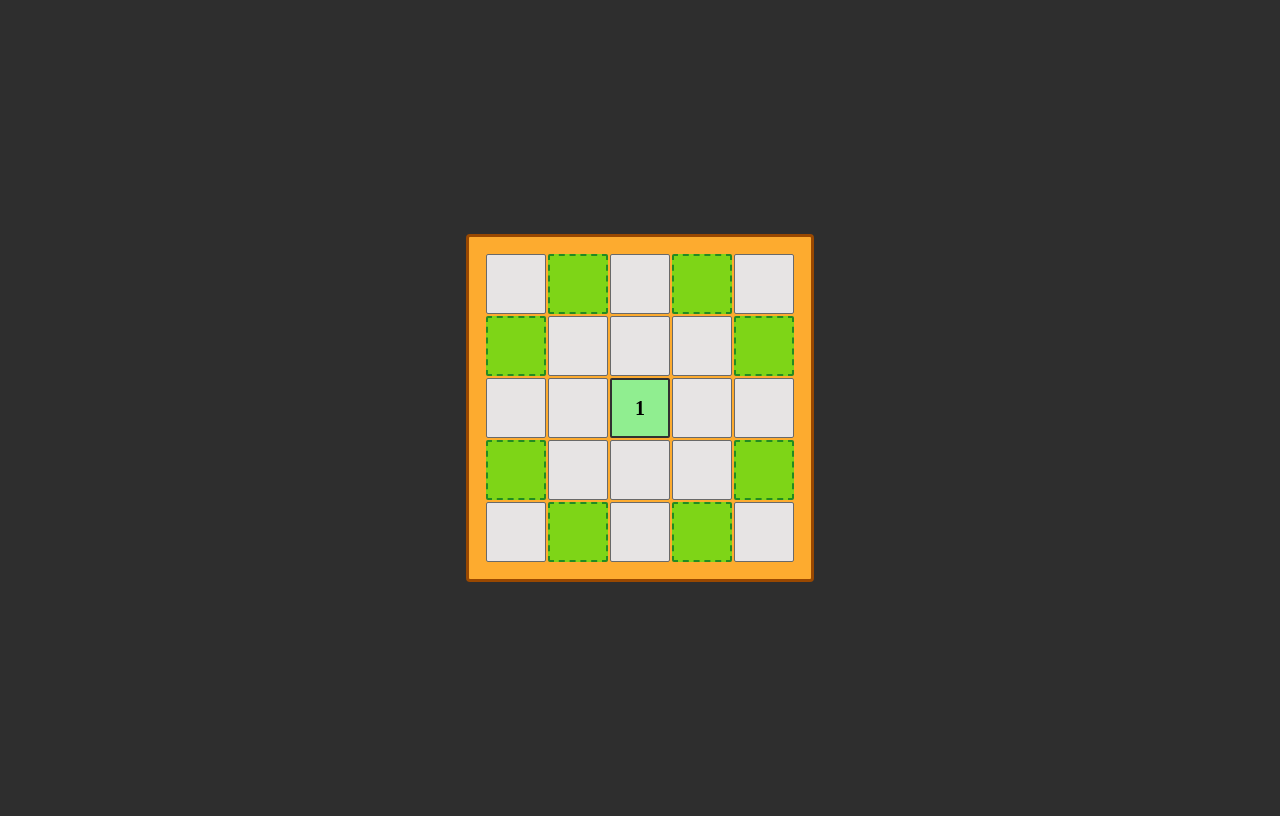
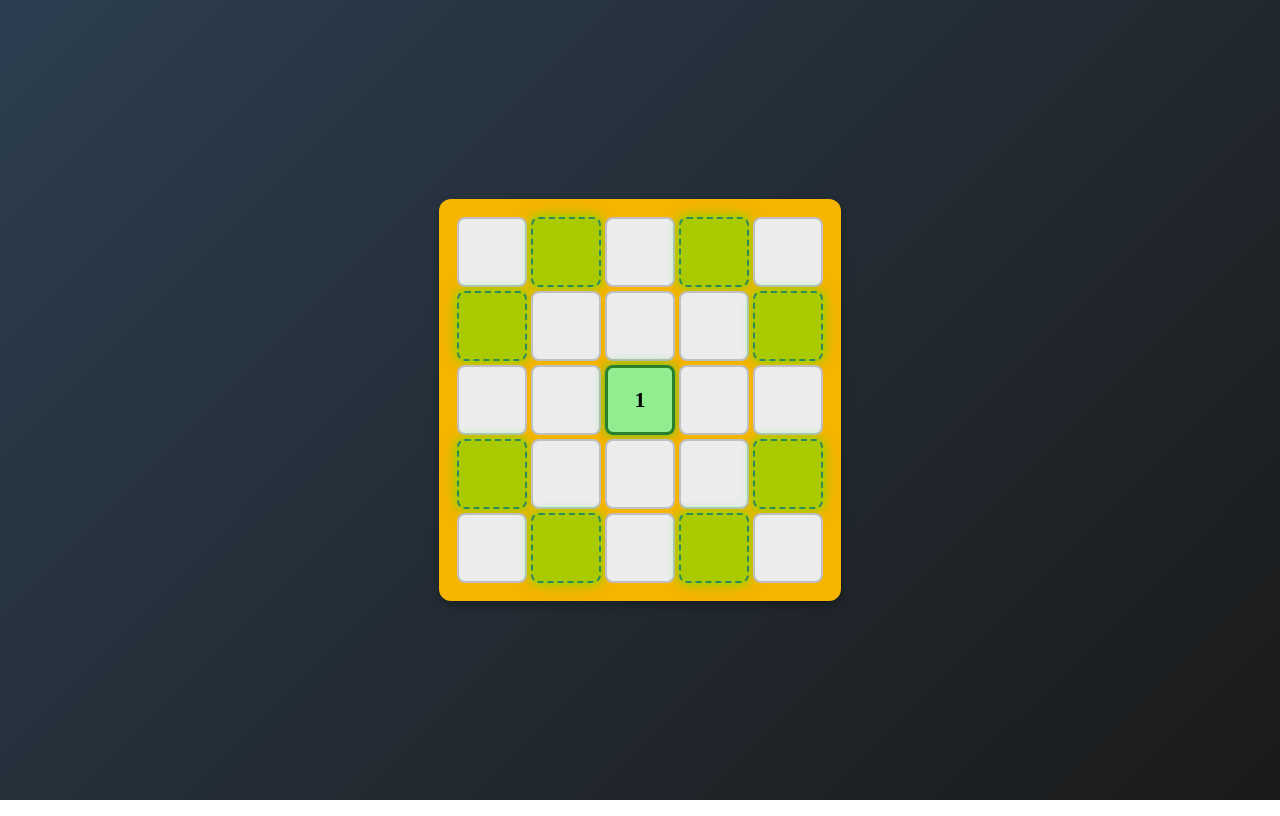
Before and after one commit to dgkallday8/horse_game, a website built with Vite: page index.html in a window 1280 px wide. Both pictures are taken after a click on the element 640 px from the left and 408 px from the top of the page. Built offline with nearby package versions, Linux system fonts and the light colour scheme.

Commit message:
updated styles

```diff
--- a/src/style.css
+++ b/src/style.css
@@ -3,11 +3,15 @@
 }
 
 body {
-  background-color: rgb(46, 46, 46);
+  background: linear-gradient(135deg, #2c3e50, #1a1a1a);
+  margin: 0;
+  display: flex;
+  align-items: center;
+  justify-content: center;
+  height: 100vh;
 }
 
 #app {
-  height: 100vh;
   display: flex;
   align-items: center;
   justify-content: center;
@@ -15,9 +19,9 @@ body {
 
 .board {
   padding: 16px;
-  background-color: rgb(253, 171, 47);
-  border: 3px rgb(153, 72, 1) solid;
-  border-radius: 4px;
+  background: #f4b400;
+  border-radius: 12px;
+  box-shadow: 0 4px 10px rgba(0, 0, 0, 0.3);
 }
 
 .row {
@@ -25,30 +29,38 @@ body {
 }
 
 .cell {
-  width: 60px;
-  height: 60px;
-  background-color: rgb(231, 228, 228);
-  border: 1px solid rgb(105, 105, 105);
-  margin: 1px;
-
+  width: 70px;
+  height: 70px;
+  background: #ececec;
+  border: 2px solid #bfbfbf;
+  margin: 2px;
   display: flex;
   align-items: center;
   justify-content: center;
   font-weight: bold;
-  font-size: 20px;
+  font-size: 22px;
   cursor: pointer;
-  border-radius: 2px;
+  transition: all 0.2s ease-in-out;
+  border-radius: 8px;
+}
+
+.cell:hover {
+  background: #dcdcdc;
+  transform: scale(1.05);
 }
 
 .selected {
-  border: 2px solid rgb(49, 49, 49);
+  background: linear-gradient(135deg, #FFB347, #FFD700);
 }
 
 .active {
-  background-color: lightgreen;
+  background: lightgreen;
+  border: 3px solid #2a7f2a;
+  box-shadow: 0 0 12px rgba(50, 205, 50, 0.8);
 }
 
 .possible_move {
-  background-color: rgba(0, 255, 0, 0.5);
-  border: 2px dashed rgb(34, 139, 34);
+  background: rgba(0, 255, 0, 0.3);
+  border: 2px dashed #2e8b57;
+  box-shadow: 0 0 12px rgba(0, 255, 0, 0.6);
 }
```
